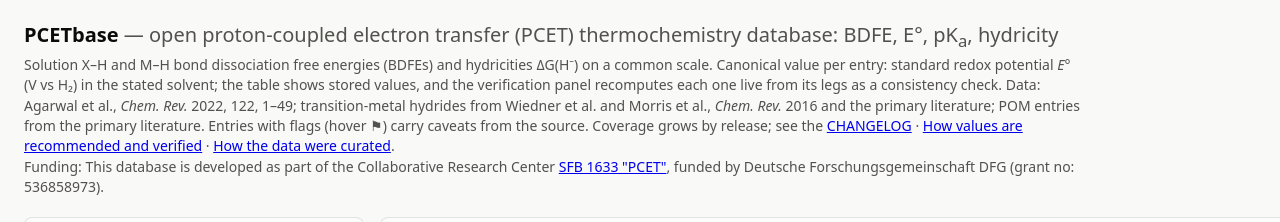
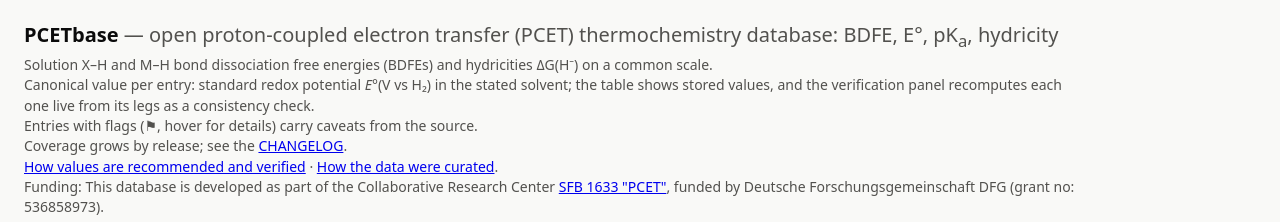
Before and after one commit to carsten-streb/pcetbase, a plain HTML site: page index.html in a window 1280 px wide. Shown: the top 222 px of the page. Drawn offline with Linux system fonts and the light colour scheme.

Commit message:
Header wording update (Carsten 2026-11-17)
One line per statement; data-source sentence removed from the header; flag hint
"⚑, hover for details"; links unchanged. No data change.

Co-Authored-By: Claude Opus 5.5 <noreply@anthropic.com>
Claude-Session: https://claude.ai/code/session_01RJitPo1SCaUWCoSK5dp5nA

```diff
--- a/index.html
+++ b/index.html
@@ -100,9 +100,11 @@
 <body>
 <header>
   <h1>PCETbase <span style="font-weight:400;color:var(--ink-2)">— open proton-coupled electron transfer (PCET) thermochemistry database: BDFE, E°, pK<sub>a</sub>, hydricity</span></h1>
-  <div class="sub">Solution X–H and M–H bond dissociation free energies (BDFEs) and hydricities ΔG(H⁻) on a common scale. Canonical value per entry:
-  standard redox potential <i>E</i>°(V&nbsp;vs&nbsp;H₂) in the stated solvent; the table shows stored values, and the verification panel recomputes each one live from its legs as a consistency check.
-  Data: Agarwal&nbsp;et&nbsp;al., <i>Chem.&nbsp;Rev.</i> 2022, 122, 1–49; transition-metal hydrides from Wiedner&nbsp;et&nbsp;al. and Morris&nbsp;et&nbsp;al., <i>Chem.&nbsp;Rev.</i> 2016 and the primary literature; POM entries from the primary literature. Entries with flags (hover ⚑) carry caveats from the source. Coverage grows by release; see the <a href="https://github.com/carsten-streb/pcetbase/blob/main/CHANGELOG.md">CHANGELOG</a> · <a href="https://github.com/carsten-streb/pcetbase/blob/main/CONTRIBUTING.md">How values are recommended and verified</a> · <a href="#curation" onclick="document.getElementById('curation').open=true">How the data were curated</a>.<br>
+  <div class="sub">Solution X–H and M–H bond dissociation free energies (BDFEs) and hydricities ΔG(H⁻) on a common scale.<br>
+  Canonical value per entry: standard redox potential <i>E</i>°(V&nbsp;vs&nbsp;H₂) in the stated solvent; the table shows stored values, and the verification panel recomputes each one live from its legs as a consistency check.<br>
+  Entries with flags (⚑, hover for details) carry caveats from the source.<br>
+  Coverage grows by release; see the <a href="https://github.com/carsten-streb/pcetbase/blob/main/CHANGELOG.md">CHANGELOG</a>.<br>
+  <a href="https://github.com/carsten-streb/pcetbase/blob/main/CONTRIBUTING.md">How values are recommended and verified</a> · <a href="#curation" onclick="document.getElementById('curation').open=true">How the data were curated</a>.<br>
   Funding: This database is developed as part of the Collaborative Research Center <a href="https://uni-goettingen.de/de/683468.html">SFB&nbsp;1633 "PCET"</a>, funded by Deutsche Forschungsgemeinschaft DFG (grant no: 536858973).</div>
 </header>
 
```
Also changed, not shown: template.html (+5 -3 lines), 1 other file.
